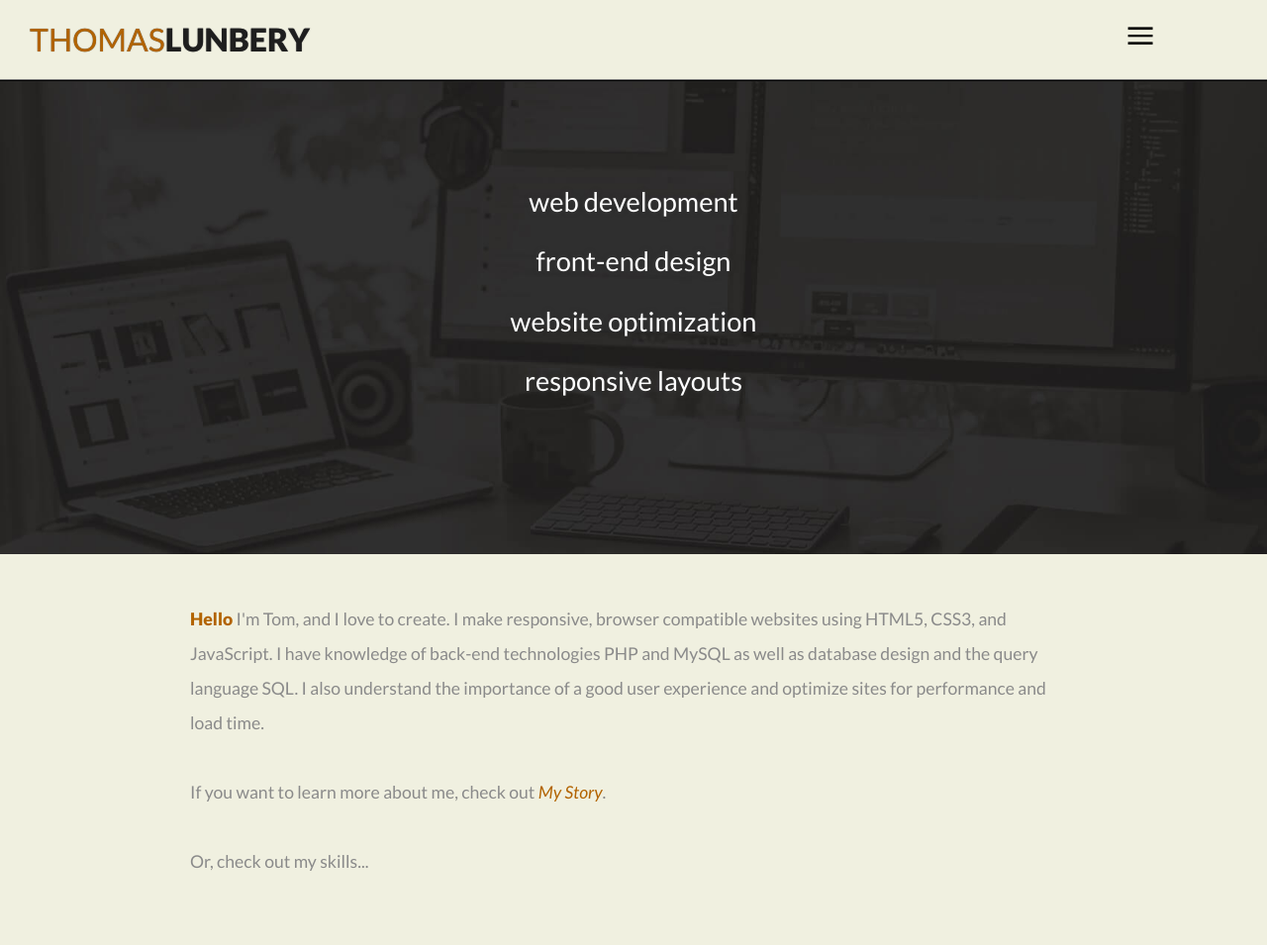
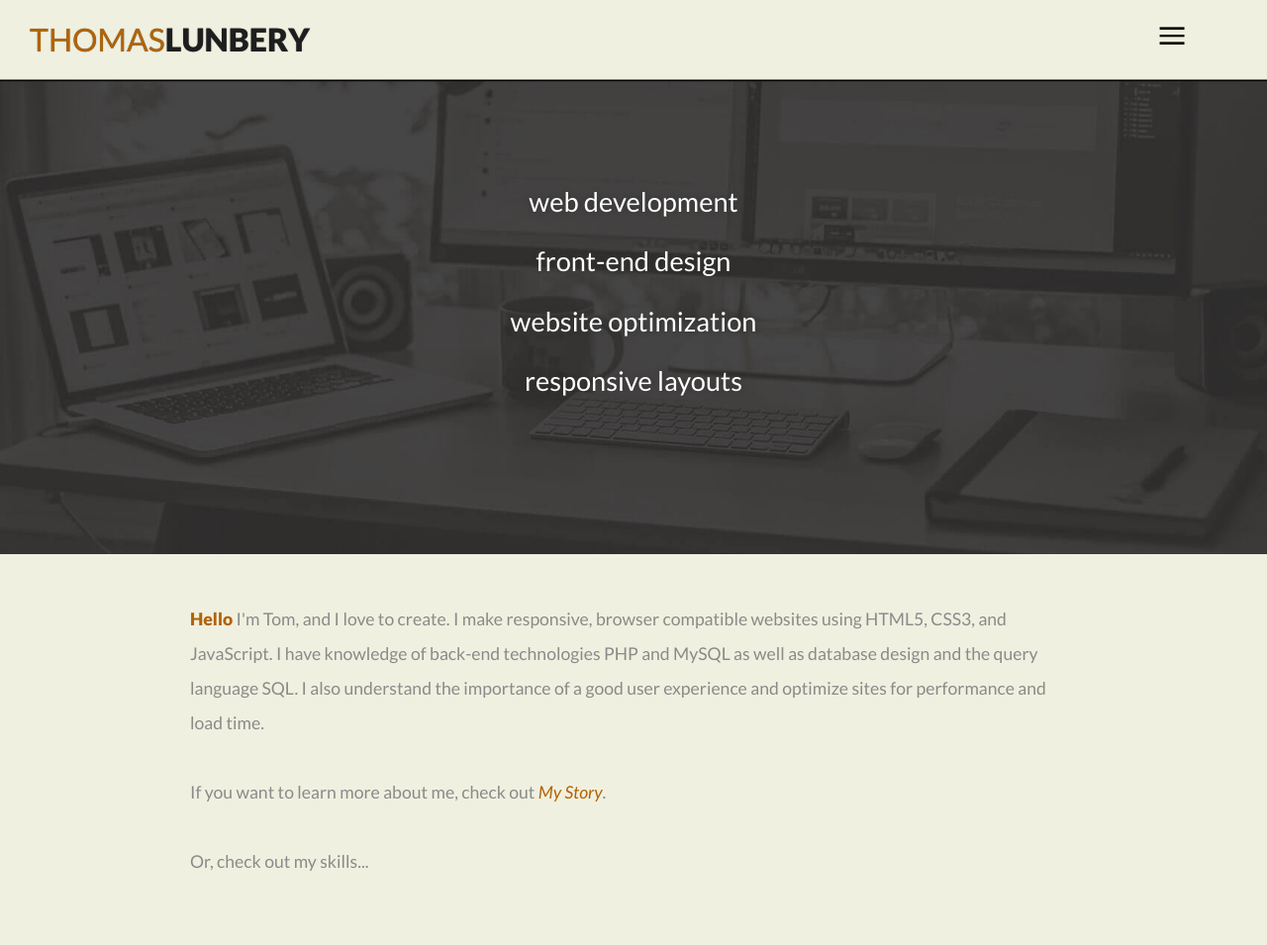
Before and after one commit to tlunbery/Portfolio, a PHP site: page /index.php in a window 1280 px wide. Shown: the top 955 px of the page at 99% size. Run offline with PHP 8.4, Linux system fonts and the light colour scheme; style sheets or scripts are compiled from the project's sources; some libraries are stand-ins or nearby versions.

Commit message:
changed main pic

```diff
--- a/css/tablet.css
+++ b/css/tablet.css
@@ -10,7 +10,7 @@
 
 #main_road_pic_text { font-size: 1.7em; color: #ffffff; padding: 100px 0px; }
 
-#menu { width: 20%; height: 80px; background-color: #f0f0e0; padding: 0px 0px 0px 0px; margin: 0px; }
+#menu { width: 15%; height: 80px; background-color: #f0f0e0; padding: 0px 0px 0px 0px; margin: 0px; }
 
 #mobile_nav { display: inline-block; line-height: 80px; height: 80px; padding: 0px; margin-top: 10px; }
 
--- a/index.php
+++ b/index.php
@@ -12,7 +12,7 @@
                <?php require('./includes/header.php'); ?>
           </div>
           <div id="bottom_wrapper">
-               <div id="main_road_pic" class="parallax-window" data-parallax="scroll" data-image-src="img/workspace.jpg">
+               <div id="main_road_pic" class="parallax-window" data-parallax="scroll" data-image-src="img/workspace1.jpg">
                     <div id="main_road_pic_text">
                          <p class="">web development</p>
                          <p class="">front-end design</p>
--- a/sass/tablet.scss
+++ b/sass/tablet.scss
@@ -52,7 +52,7 @@ $text_gray: #8a8a8a;
 }
 
 #menu {
-  width: 20%;
+  width: 15%;
   height: 80px;
   background-color: $off_white;
   padding: 0px 0px 0px 0px;
```
Also changed, not shown: img/workspace-image.jpg (added), img/workspace1.jpg (added).
